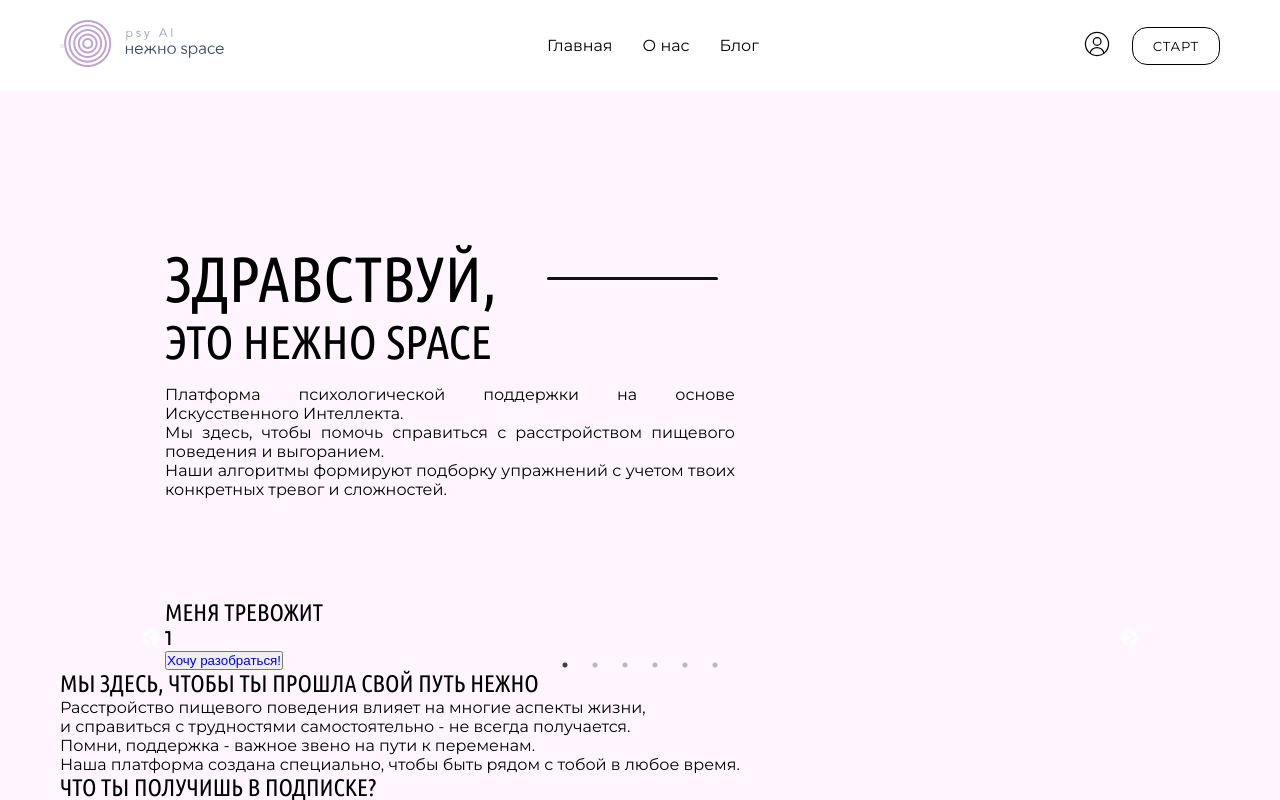
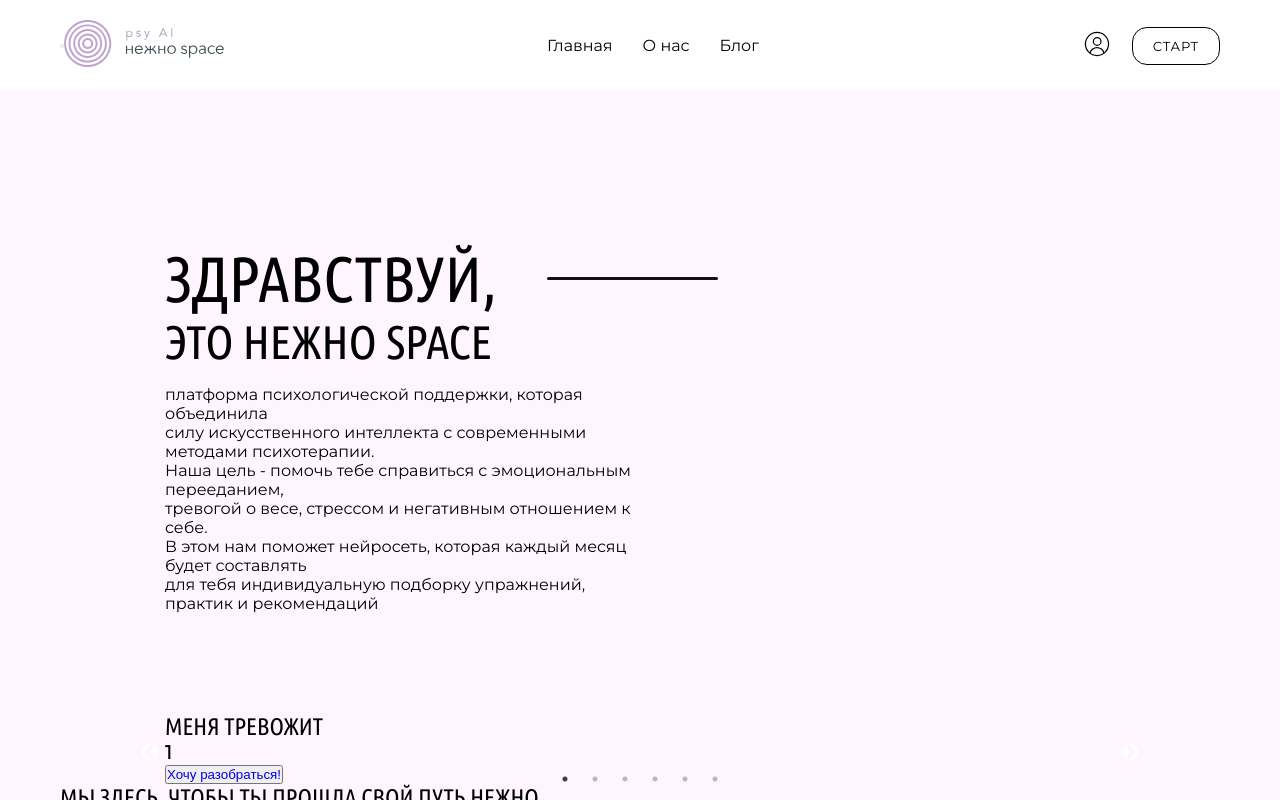
Before and after one commit to juliavolk96/NezhnoSpace_project, a React (Create React App) app: page / in a window 1280 px wide. Shown: the top 800 px of the page. Built offline with nearby package versions, Linux system fonts and the light colour scheme.

Commit message:
fix: css & text

```diff
--- a/src/components/MainBanner.jsx
+++ b/src/components/MainBanner.jsx
@@ -9,13 +9,16 @@ function MainBanner() {
         <span>это Нежно Space</span>
       </h1>
       <p className='intro-subtitle'>
-        Платформа психологической поддержки на основе Искусственного Интеллекта.
+        платформа психологической поддержки, которая объединила<br />
+        силу искусственного интеллекта с современными методами психотерапии.
       </p>
       <p className='intro-subtitle'>
-        Мы здесь, чтобы помочь справиться с расстройством пищевого поведения и выгоранием.
+        Наша цель - помочь тебе справиться с эмоциональным перееданием,<br />
+        тревогой о весе, стрессом и негативным отношением к себе.
       </p>
       <p className='intro-subtitle'>
-        Наши алгоритмы формируют подборку упражнений с учетом твоих конкретных тревог и сложностей.
+        В этом нам поможет нейросеть, которая каждый месяц будет составлять<br />
+        для тебя индивидуальную подборку упражнений, практик и рекомендаций
       </p>
       <div>
         <MainIntro />
--- a/src/components/style.css
+++ b/src/components/style.css
@@ -169,8 +169,8 @@
 
 .intro-subtitle {
   /* width: 450px; */
-  width: 60%;
-  text-align: justify;
+  width: 50%;
+  text-align: left;
 }
 
 
```
